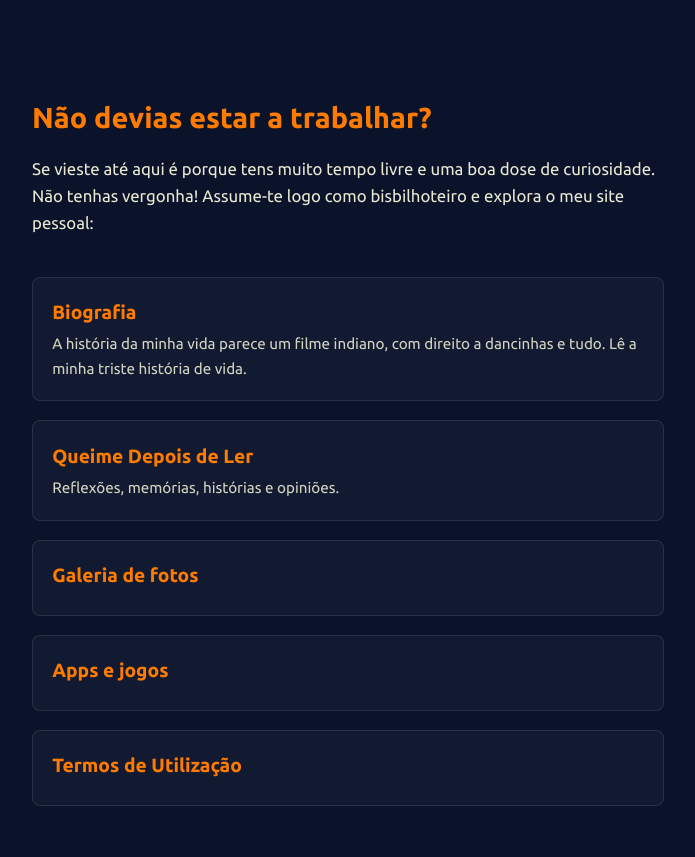
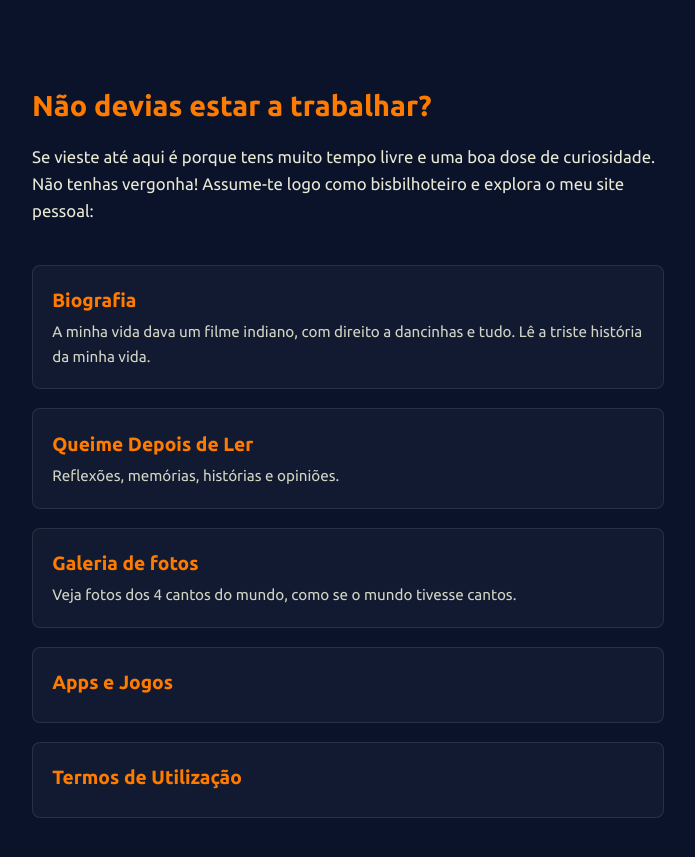
Before and after one commit to joaquim-capitao/joaquim-capitao.github.io, a Jekyll site: the page index.html, which Jekyll copies as it is, in a window 1280 px wide. Shown: the top 857 px of the page, without its empty margins (292-987 px from the left). Built offline with Jekyll 4.4.1, drawn with Linux system fonts in a browser that asks for light colours.

Commit message:
Revise nav item descriptions and titles in index.html
Updated descriptions and titles in navigation links for clarity.

```diff
--- a/index.html
+++ b/index.html
@@ -118,7 +118,7 @@
         <nav>
             <a href="https://joaquim-capitao.github.io/autobiografia" class="nav-item">
                 <span class="nav-title">Biografia</span>
-                <span class="nav-desc">A história da minha vida parece um filme indiano, com direito a dancinhas e tudo. Lê a minha triste história de vida.</span>
+                <span class="nav-desc">A minha vida dava um filme indiano, com direito a dancinhas e tudo. Lê a triste história da minha vida.</span>
             </a>
 
             <a href="https://joaquim-capitao.github.io/queime-depois-de-ler" class="nav-item">
@@ -128,10 +128,12 @@
 
             <a href="https://joaquim-capitao.github.io/galeria" class="nav-item">
                 <span class="nav-title">Galeria de fotos</span>
+                <span class="nav-desc">Veja fotos dos 4 cantos do mundo, como se o mundo tivesse cantos.</span>
+
             </a>
 
             <a href="https://joaquim-capitao.github.io/app" class="nav-item">
-                <span class="nav-title">Apps e jogos</span>
+                <span class="nav-title">Apps e Jogos</span>
             </a>
 
             <a href="https://joaquim-capitao.github.io/termos" class="nav-item">
```
